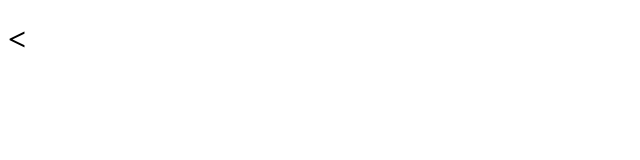
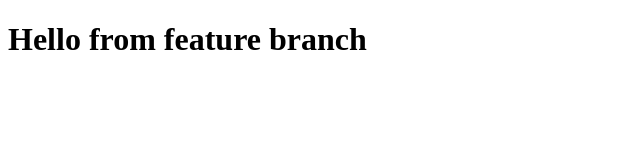
Before and after one commit to nikicakrsteva/SI_2026_lab3_233065, a plain HTML site: page index.html in a window 1280 px wide. Shown: the whole page, without its empty margins (0-640 px from the left). Drawn offline with Linux system fonts and the light colour scheme.

Commit message:
Change HTML branch name

```diff
--- a/index.html
+++ b/index.html
@@ -4,5 +4,6 @@
     <title>SI Lab 3</title>
 </head>
 <body>
-    <h1><
+    <h1>Hello from feature branch</h1>
+</body>
 </html>
```
